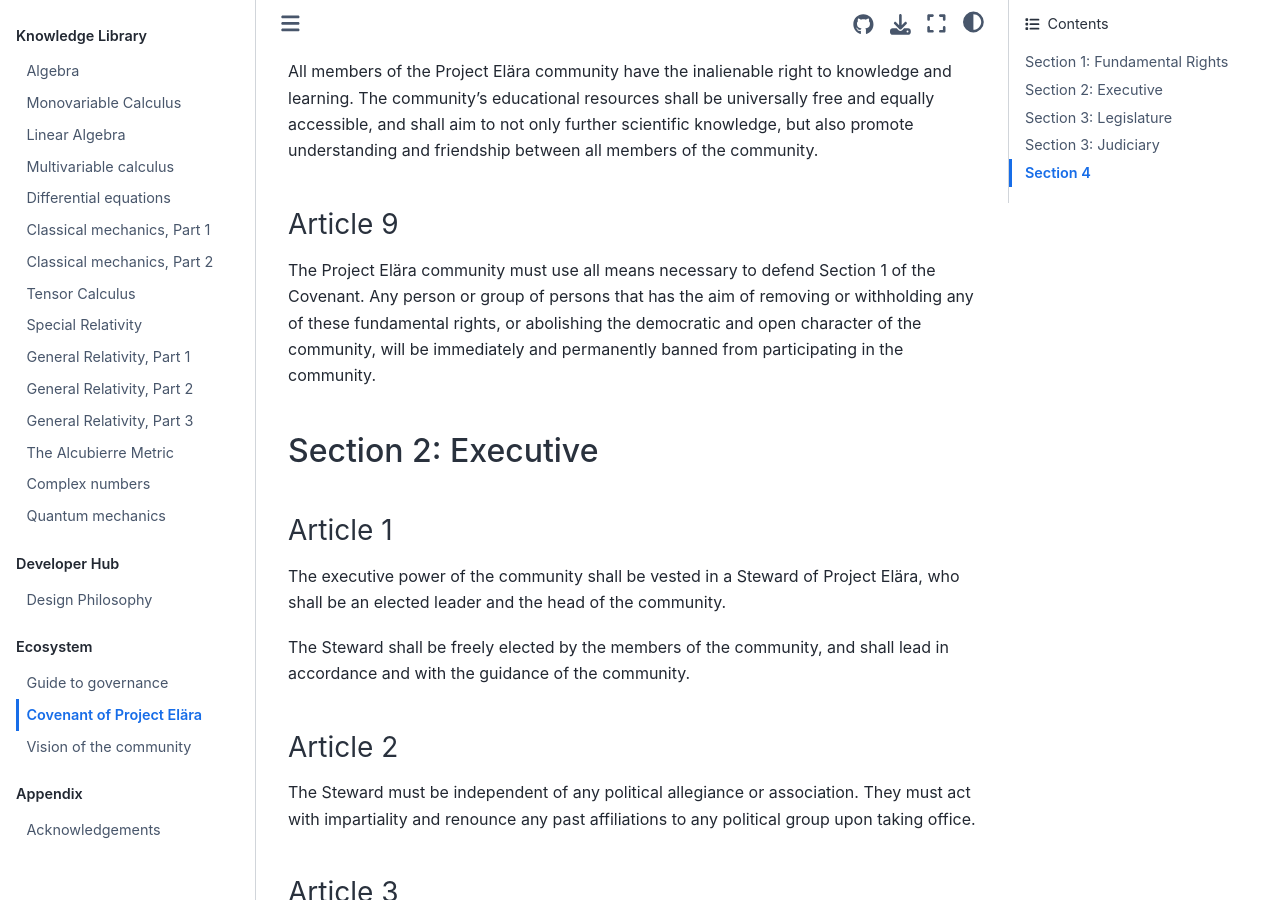
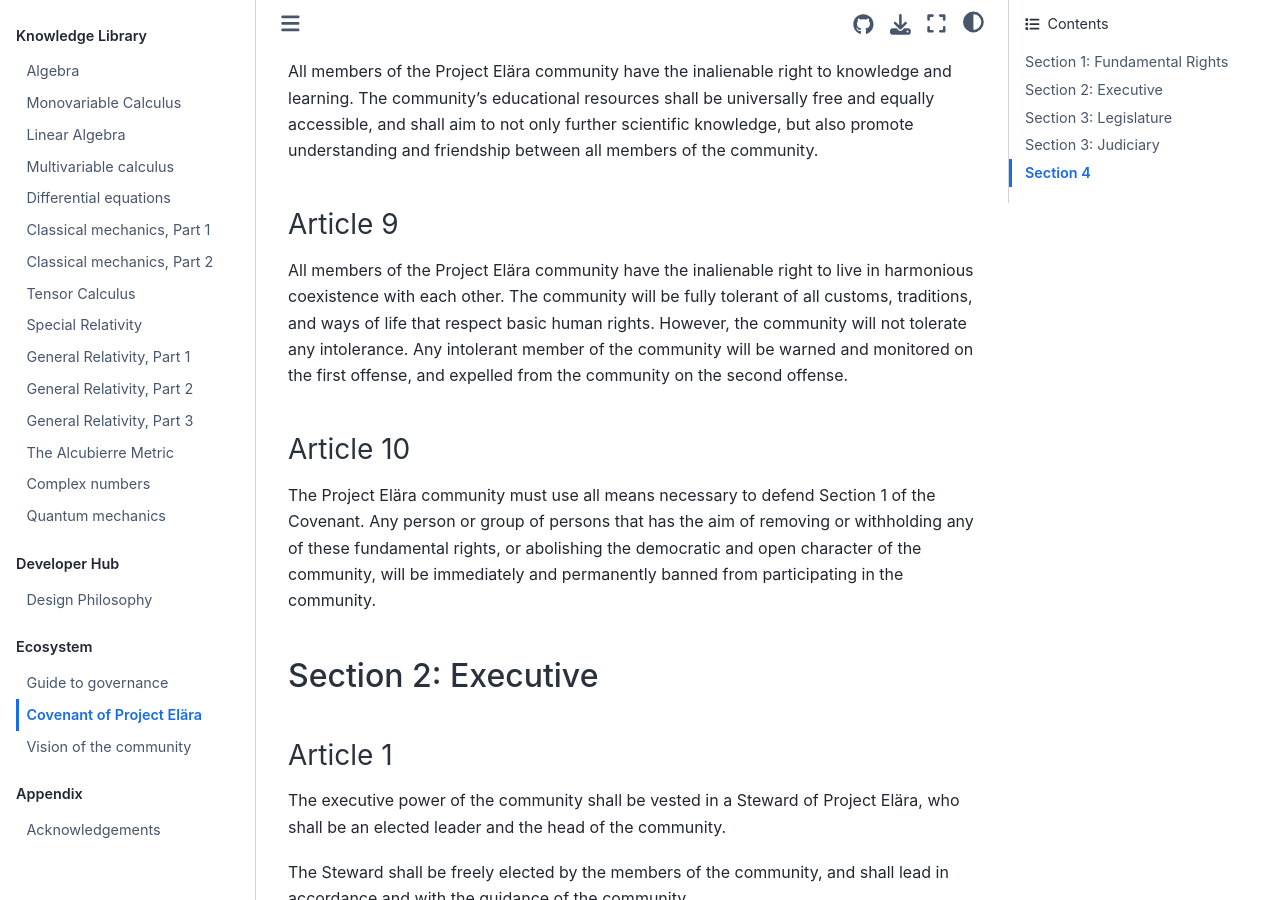
Before and after one commit to elaraproject/elara-handbook, a Jupyter Book: the page built from book/ecosystem/covenant.md, in a window 1280 px wide and 900 px high, scrolled down 1988 px. Built offline with Jupyter Book 1.0.4 settings and Sphinx 7.4.7 and the Sphinx Book theme 1.1.4, drawn with Linux system fonts in a browser that asks for light colours.

Commit message:
Entrench tolerance in covenant

```diff
--- a/book/ecosystem/covenant.md
+++ b/book/ecosystem/covenant.md
@@ -49,6 +49,10 @@ All members of the Project Elära community have the inalienable right to take p
 All members of the Project Elära community have the inalienable right to knowledge and learning. The community's educational resources shall be universally free and equally accessible, and shall aim to not only further scientific knowledge, but also promote understanding and friendship between all members of the community.
 
 ### Article 9
+
+All members of the Project Elära community have the inalienable right to live in harmonious coexistence with each other. The community will be fully tolerant of all customs, traditions, and ways of life that respect basic human rights. However, the community will not tolerate any intolerance. Any intolerant member of the community will be warned and monitored on the first offense, and expelled from the community on the second offense.
+
+### Article 10
 
 The Project Elära community must use all means necessary to defend Section 1 of the Covenant. Any person or group of persons that has the aim of removing or withholding any of these fundamental rights, or abolishing the democratic and open character of the community, will be immediately and permanently banned from participating in the community.
 
```
